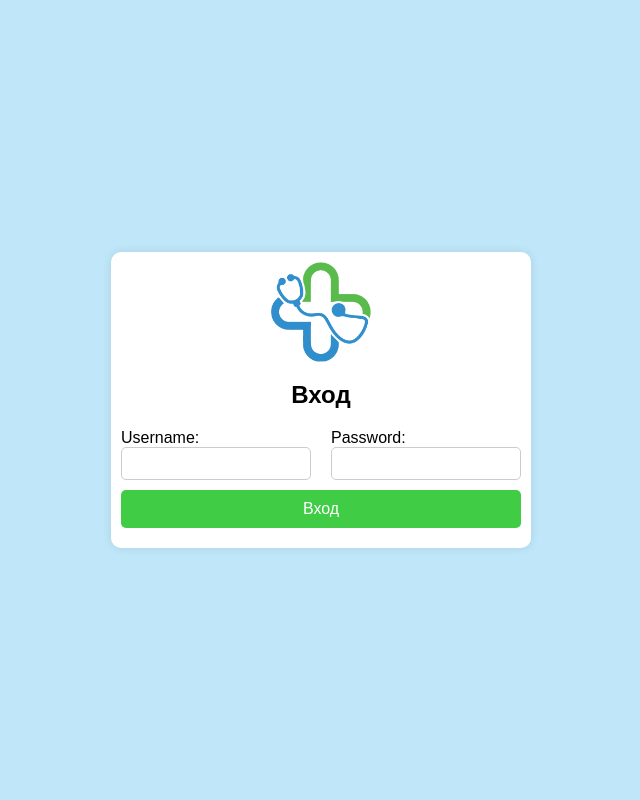
After one commit to nnniki/MedAppoint, a PHP site: page /login_doctors.php in a window 1280 px wide. The commit adds this page. Shown: the whole page, without its empty margins (319-959 px from the left). Run offline with PHP 8.4, Linux system fonts and the light colour scheme.

Commit message:
Added LogIn, and DataBase Connection for Doctors

```diff
--- a/DB.php
+++ b/DB.php
@@ -5,10 +5,10 @@ class Db
 
     public function __construct()
     {
-        $dbhost = "localhost";
+        $dbhost = "mysql";
         $dbName = "medappoint";
         $userName = "root";
-        $userPassword = "";
+        $userPassword = "root";
 
         $this->connection = new PDO("mysql:host=$dbhost;dbname=$dbName", $userName, $userPassword,
             [
@@ -25,8 +25,8 @@ class Db
 
 function create_patient($username, $password, $email, $first_name, $last_name, $ucn, $address, $phone_number) {
     $dataBase = new Db();
-    $sql = 'INSERT INTO patients(username, password, email, first_name, last_name, ucn, address, phone_number)
-            VALUES (:username, :password, :email, :first_name, :last_name, :ucn, :address, :phone_number)';
+    $sql = 'INSERT INTO patients(username, password, email, first_name, last_name, egn, address, phone_number)
+            VALUES (:username, :password, :email, :first_name, :last_name, :egn, :address, :phone_number)';
 
     $stmt = $dataBase->getConnection()->prepare($sql);
     $stmt->bindParam(':username', $username);
@@ -34,29 +34,75 @@ function create_patient($username, $password, $email, $first_name, $last_name, $
     $stmt->bindParam(':email', $email);
     $stmt->bindParam(':first_name', $first_name);
     $stmt->bindParam(':last_name', $last_name);
-    $stmt->bindParam(':ucn', $ucn);
+    $stmt->bindParam(':egn', $ucn);
     $stmt->bindParam(':address', $address);
     $stmt->bindParam(':phone_number', $phone_number);
 
     $stmt->execute();
 }
 
-function validate_patient_username($username) {
+function create_doctor($username, $password, $email, $first_name, $last_name, $ucn, $work_address, $phone_number, $speciality) {
+    $dataBase = new Db();
+    $sql = 'INSERT INTO doctors(username, password, email, first_name, last_name, egn, work_address, phone_number, speciality)
+            VALUES (:username, :password, :email, :first_name, :last_name, :egn, :work_address, :phone_number, :speciality)';
+
+    $stmt = $dataBase->getConnection()->prepare($sql);
+    $stmt->bindParam(':username', $username);
+    $stmt->bindParam(':password', $password);
+    $stmt->bindParam(':email', $email);
+    $stmt->bindParam(':first_name', $first_name);
+    $stmt->bindParam(':last_name', $last_name);
+    $stmt->bindParam(':egn', $ucn);
+    $stmt->bindParam(':work_address', $work_address);
+    $stmt->bindParam(':phone_number', $phone_number);
+    $stmt->bindParam(':speciality', $speciality);
+
+    $stmt->execute();
+}
+
+function validate_username($username, $table) {
     $dataBase = new Db();
 
-    $query = 'SELECT * FROM users WHERE username = ?';
+    $query = 'SELECT * FROM ' . $table . ' WHERE username = ?';
     $stmt =  $dataBase->getConnection()->prepare($query);
     $result = $stmt->execute([$username]);
 
-    return $result;
+    if($result && $stmt->rowCount() === 1) {
+        return true;
+    }
+
+    return false;
 }
 
-function validate_patient_email($email) {
+function validate_email($email, $table) {
     $dataBase = new Db();
 
-    $query = 'SELECT * FROM users WHERE email = ?';
+    $query = 'SELECT * FROM ' . $table . ' WHERE email = ?';
     $stmt =  $dataBase->getConnection()->prepare($query);
     $result = $stmt->execute([$email]);
 
-    return $result;
+    if($result && $stmt->rowCount() === 1) {
+        return true;
+    }
+
+    return false;
 }
+
+function login($username, $password, $table) {
+    $password = sha1($password);
+
+    $dataBase = new Db();
+    $query = 'SELECT * FROM ' . $table . ' WHERE `username` = :username and `password` = :password';
+
+    $stmt =  $dataBase->getConnection()->prepare($query);
+    $stmt->bindParam(':username', $username);
+    $stmt->bindParam(':password', $password);
+
+    $result = $stmt->execute();
+
+    if($result && $stmt->rowCount() === 1) {
+        return true;
+    }
+
+    return false;
+}
--- /dev/null
+++ b/login_doctors.php
@@ -0,0 +1,69 @@
+<?php
+
+require_once 'DB.php';
+session_start();
+
+//if(isset($_SESSION['email'])) {
+//    header('Location: home.php');
+//    exit;
+//}
+
+if(count($_POST)) {
+    $username = $_POST['username'];
+    $password = $_POST['password'];
+
+    $result = login($username, $password, 'doctors');
+
+    if($result) {
+//        $_SESSION['username'] = $username;
+        header('Location: homepage.php');
+        exit;
+    }
+
+    $error = 'Wrong email or password!';
+}
+
+?>
+
+<!DOCTYPE html>
+<html lang="bg">
+<head>
+    <meta charset="UTF-8">
+    <title>Patient Registration Form</title>
+    <link rel="stylesheet" type="text/css" href="./css/registration.css">
+</head>
+<body>
+<form class="registration-form" action="./login_doctors.php" method="POST">
+    <div class="container-form">
+
+        <div id="container-logo"><img src="./images/icon.png" alt="Image is unavailable"></div>
+
+        <h2>Вход</h2>
+
+        <div class="form-group">
+            <label for="username">Username:</label>
+            <input type="text" id="username" name="username" required>
+        </div>
+
+        <div class="form-group">
+            <label for="password">Password:</label>
+            <input type="password" id="password" name="password" required>
+        </div>
+
+        <div class="full-span">
+            <input type="submit" value="Вход">
+        </div>
+
+        <?php
+
+        if(isset($error)) {
+            echo '<div class="error">' . $error . '</div>';
+        }
+
+        ?>
+
+    </div>
+</form>
+
+</body>
+</html>
```
Also changed, not shown: homepage.php (added, +11 -0 lines), login_patients.php (added, +69 -0 lines), registration_doctor.php (+19 -23 lines), registration_patient.php (+8 -11 lines).
